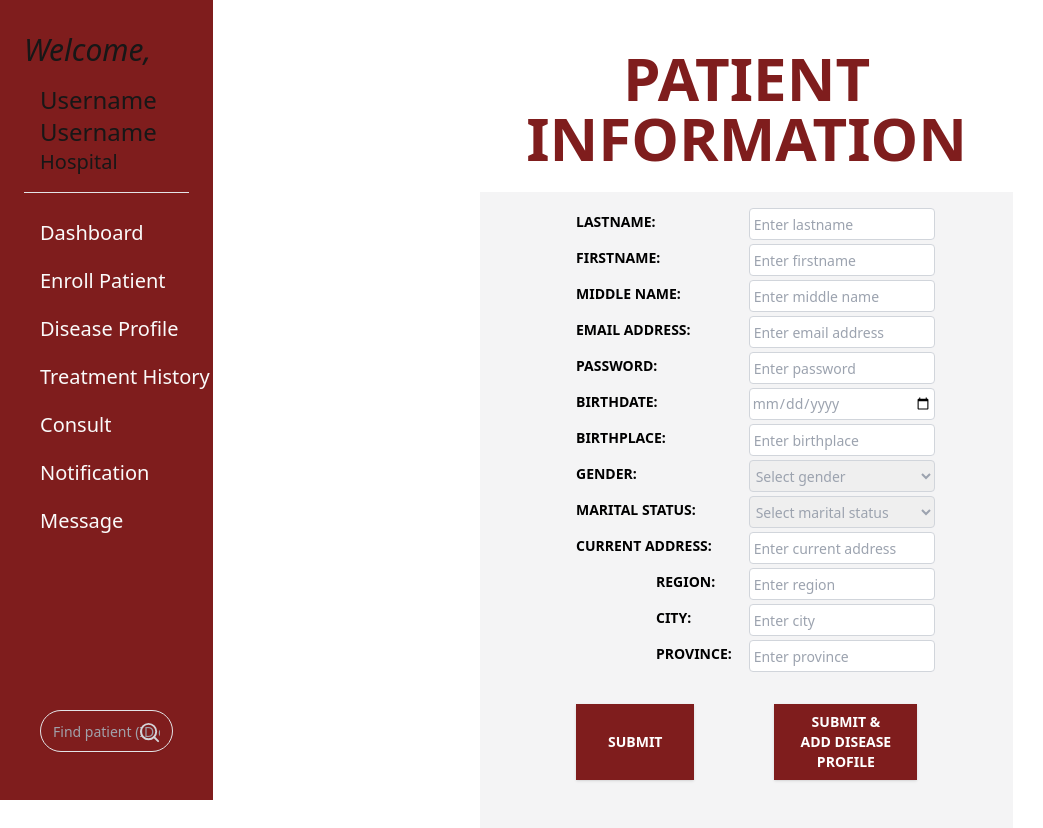
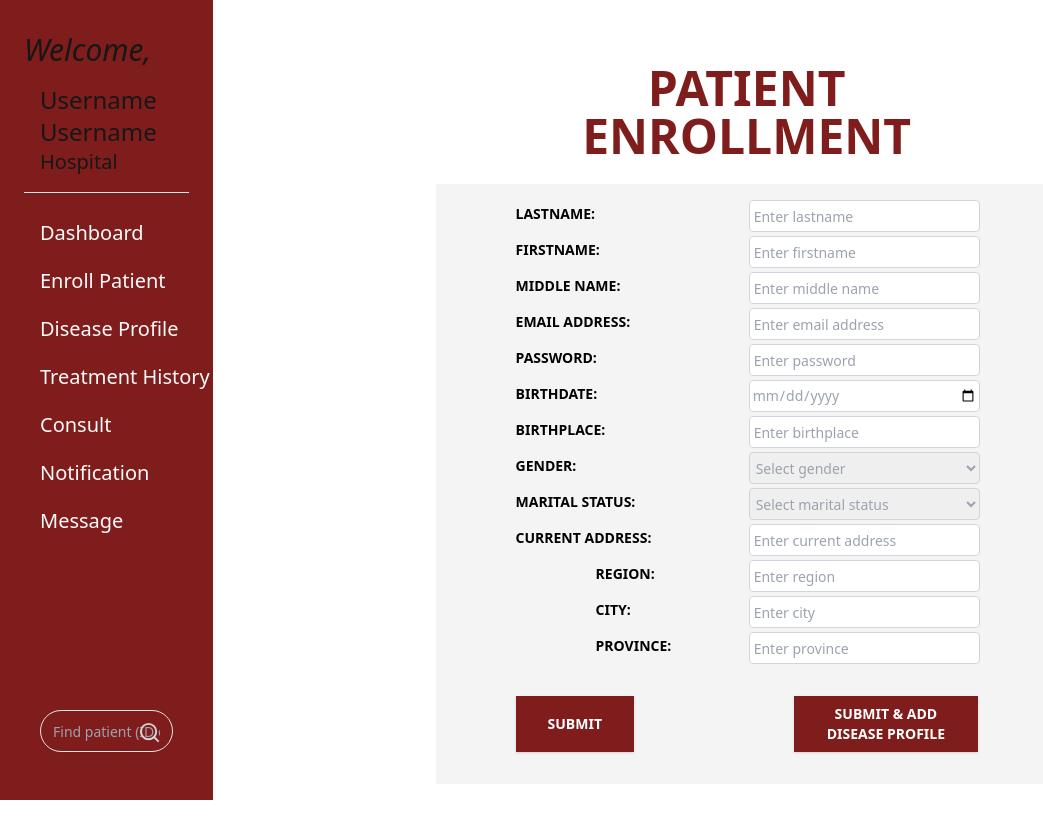
Before and after one commit to CurrieParinas/cancer-surveillance-system, a Next.js app: page /enrollPatient in a window 1280 px wide. Shown: the whole page, without its empty margins (0-1043 px from the left). After the commit the page ends 800 px from the top, so only its background shows below. Built offline with nearby package versions, Linux system fonts and the light colour scheme.

Commit message:
[Feat][Demi] - Fixed text/label/sizing EPP

```diff
--- a/src/app/(main)/enrollPatient/page.tsx
+++ b/src/app/(main)/enrollPatient/page.tsx
@@ -4,10 +4,10 @@ const EnrollPatient = () => {
   return (
     <div className="w-full bg-white flex flex-col items-center justify-center gap-4">
       <div className="w-6/12 h-auto p-2 text-center">
-        <p className="mt-10 font-bold text-6xl text-red-900">PATIENT INFORMATION</p>
+        <p className="mt-10 font-bold text-5xl text-red-900">PATIENT ENROLLMENT</p>
       </div>
 
-      <div className="w-6/12 h-auto p-4 bg-zinc-100">
+      <div className="w-7/12 h-auto pb-2 pt-4 bg-zinc-100">
       <form className=" gap-2">
           <div className="grid grid-cols-2 gap-1">
             <label className="pl-20 pt-1 font-bold text-left text-left text-sm text-black">LASTNAME:</label>
@@ -103,11 +103,11 @@ const EnrollPatient = () => {
             />
           </div>
 
-          <div className="flex justify-between mt-8 mb-8">
-            <button type="submit" className="bg-red-900 text-white font-semibold shadow py-2 px-8 text-sm mr-20 ml-20 ">
+          <div className="flex justify-center mt-8 mb-6">
+            <button type="submit" className="bg-red-900 text-white font-semibold shadow py-2 px-8 text-sm mr-40 ml-20 hover:bg-primary/90">
               SUBMIT
             </button>
-            <button type="button" className="bg-red-900 text-white font-semibold shadow py-2 px-6 mr-20 text-sm ">SUBMIT & ADD DISEASE PROFILE
+            <button type="button" className="bg-red-900 text-white font-semibold shadow py-2 px-8 mr-20 text-sm hover:bg-primary/90">SUBMIT & ADD DISEASE PROFILE
             </button>
           </div>
         </form>
```
